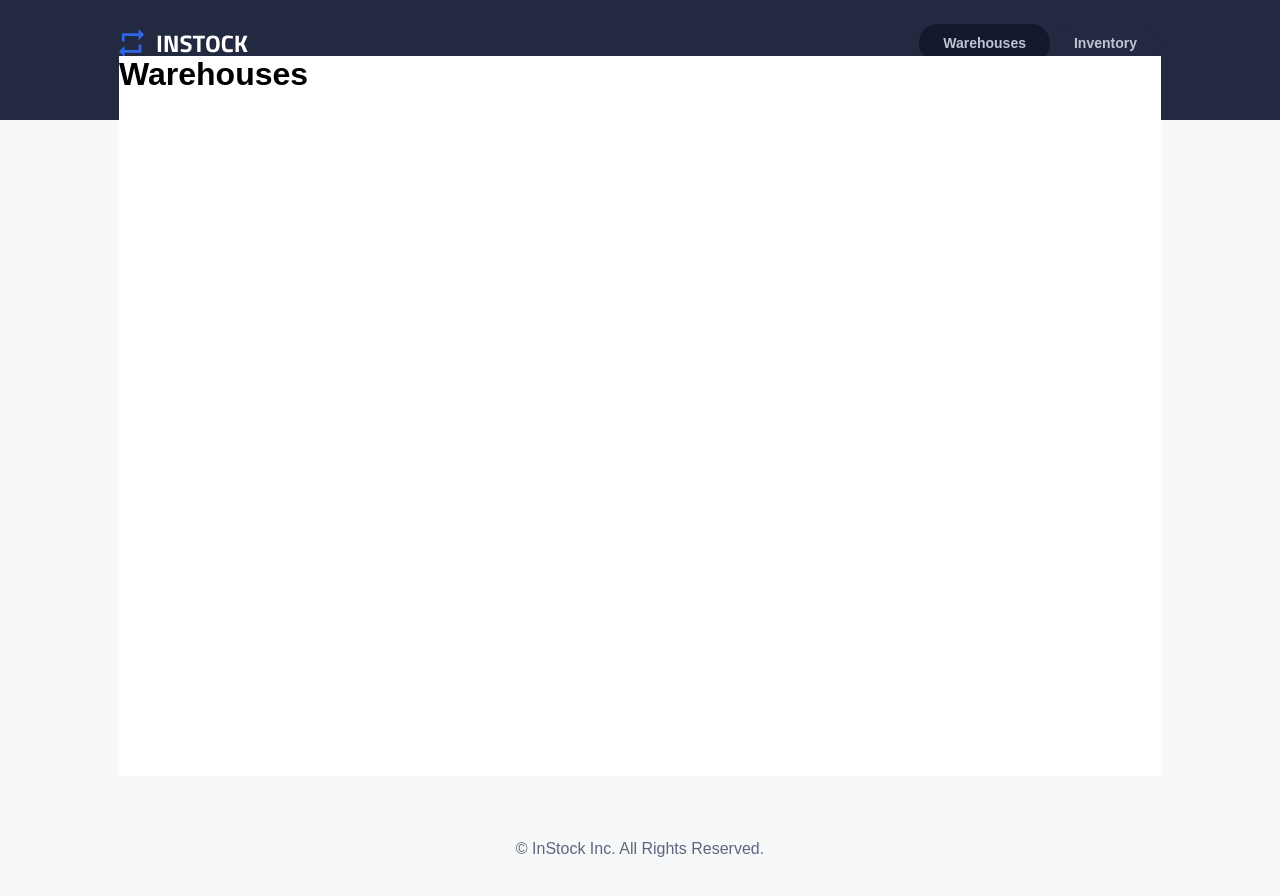
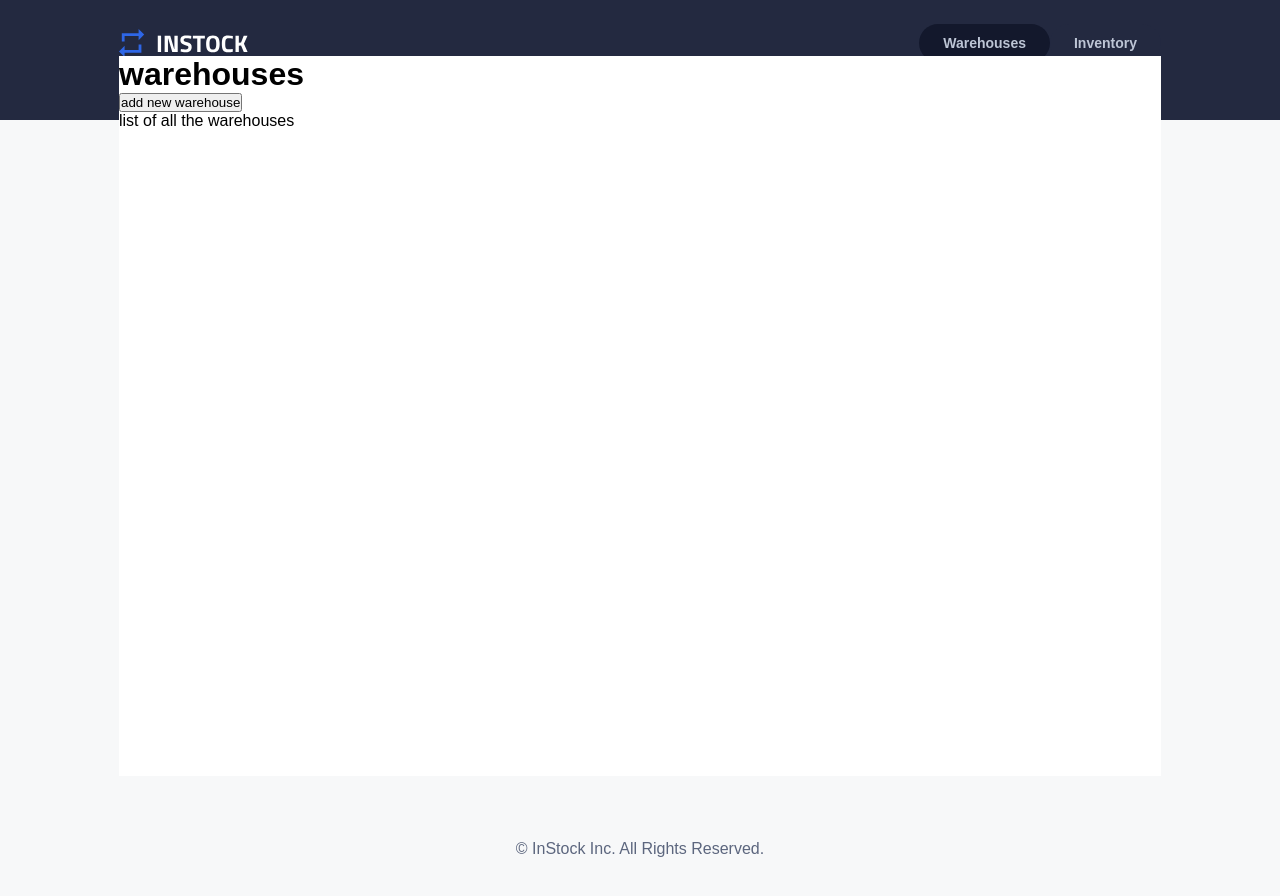
Before and after one commit to Walflower/in-stock-team-2, a React (Create React App) app: page / in a window 1280 px wide. Shown: the top 896 px of the page. Built offline with nearby package versions, Linux system fonts and the light colour scheme.

Commit message:
demo: this is the demo of not have the white box included in the header.

```diff
--- a/src/App.js
+++ b/src/App.js
@@ -8,21 +8,48 @@ import { Footer } from "./components/Footer/Footer";
 import { Warehouses } from "./pages/Warehouses/Warehouses";
 import { Inventories } from "./pages/Inventories/Inventories";
 
+
+import { WarehouseDetails } from "./components/WarehouseDetails/WarehouseDetails";
+
 function App() {
+  //DEMO
   return (
     <BrowserRouter>
       <Header />
+      <main className="main">
+        <div className="main__container">
           <Routes>
             <Route path="/" element={<Warehouses />} />
-        <Route path="/:warehouseId" element={<Warehouses />} />
-        <Route path="/:warehouseId/edit" element={<Warehouses />} />
-        <Route path="/:warehouseId/delete" element={<Warehouses />} />
+            <Route path="/:warehouseId" element={<WarehouseDetails />} />
+
+            <Route
+              path="/:warehouseId/edit"
+              element={
+                <>
+                  <h1>edit the warehouse</h1>
+                </>
+              }
+            />
+            <Route
+              path="/:warehouseId/delete"
+              element={
+                <>
+                  <h1>delete the warehouse</h1>
+                </>
+              }
+            />
             <Route path="/warehouse-add" element={<Warehouses />} />
             <Route path="/delete-warehouse" element={<Warehouses />} />
 
             <Route path="/inventory-list" element={<Inventories />} />
-        <Route path="/iventory-list/delete-item" element={<Inventories />} />
-        <Route path="/inventory-list/:iventoryId" element={<Inventories />} />
+            <Route
+              path="/iventory-list/delete-item"
+              element={<Inventories />}
+            />
+            <Route
+              path="/inventory-list/:iventoryId"
+              element={<Inventories />}
+            />
             <Route
               path="/inventory-list/:iventoryId/edit"
               element={<Inventories />}
@@ -31,6 +58,8 @@ function App() {
 
             <Route path="*" element={<NotFound />} />
           </Routes>
+        </div>
+      </main>
       <Footer />
     </BrowserRouter>
   );
--- a/src/App.scss
+++ b/src/App.scss
@@ -3,3 +3,39 @@
 .App {
   text-align: center;
 }
+
+//don't know if this should be included.
+// *,
+// *::before,
+// *::after {
+//   box-sizing: border-box;
+// }
+
+.main {
+  background-color: $background--lightgrey;
+  height: 90vh;
+  display: flex;
+  justify-content: center;
+  align-items: center;
+
+  &__container {
+    height: 90vh; // this height needs to be able to change depending on page/route
+    width: 100%;
+    position: relative;
+    bottom: 4rem;
+    margin-right: 1rem;
+    margin-left: 1rem;
+
+    z-index: 7;
+    background-color: $primary--white;
+
+    @include tablet {
+      margin-right: $pad--24;
+      margin-left: $pad--24;
+    }
+
+    @include desktop {
+      max-width: 1042px;
+    }
+  }
+}
--- a/src/components/WarehouseDetails/WarehouseDetails.js
+++ b/src/components/WarehouseDetails/WarehouseDetails.js
@@ -1,15 +1,16 @@
+import { Routes, Route } from "react-router-dom";
 import "./WarehouseDetails.scss";
-
+import { useParams } from "react-router-dom";
 
 export function WarehouseDetails() {
-    return (
-        <>
-            {/* <h1 className="">{warehouse.name}</h1>
-            <img
-            className=""
-            src={}
-            alt={}
-            /> */}
-        </>
-    )
+  const { warehouseId } = useParams();
+
+  return (
+    <>
+      <p>id: {warehouseId}</p>
+      <h1>Title box:Washington</h1>
+      <div>detailed list</div>
+      <div>List of individual warehouse inventory</div>
+    </>
+  );
 }
--- a/src/pages/Inventories/Inventories.js
+++ b/src/pages/Inventories/Inventories.js
@@ -4,11 +4,8 @@ import "./Inventories.scss";
 export function Inventories() {
   return (
     <>
-      <main className="main">
-        <div className="main__container">
-          <h1>Inventory List</h1>
-        </div>
-      </main>
+      <h1>Inventory List</h1>
+      <p>list of the the inventory items</p>
     </>
   );
 }
--- a/src/pages/Warehouses/Warehouses.js
+++ b/src/pages/Warehouses/Warehouses.js
@@ -1,12 +1,13 @@
 // home page, houseing the warehouse list
 import "./Warehouses.scss";
+import React from "react";
 
 export function Warehouses() {
   return (
-    <main className="main">
-      <div className="main__container">
-        <h1>Warehouses</h1>
-      </div>
-    </main>
+    <>
+      <h1>warehouses</h1>
+      <button>add new warehouse</button>
+      <p>list of all the warehouses</p>
+    </>
   );
 }
--- a/src/pages/Warehouses/Warehouses.scss
+++ b/src/pages/Warehouses/Warehouses.scss
@@ -1,37 +1,37 @@
-@use "../../styles/partials/index" as *;
+// @use "../../styles/partials/index" as *;
 
-//don't know if this should be included.
-// *,
-// *::before,
-// *::after {
-//   box-sizing: border-box;
+// //don't know if this should be included.
+// // *,
+// // *::before,
+// // *::after {
+// //   box-sizing: border-box;
+// // }
+
+// .main {
+//   background-color: $background--lightgrey;
+//   height: 90vh;
+//   display: flex;
+//   justify-content: center;
+//   align-items: center;
+
+//   &__container {
+//     height: 90vh; // this height needs to be able to change depending on page/route
+//     width: 100%;
+//     position: relative;
+//     bottom: 4rem;
+//     margin-right: 1rem;
+//     margin-left: 1rem;
+
+//     z-index: 7;
+//     background-color: $primary--white;
+
+//     @include tablet {
+//       margin-right: $pad--24;
+//       margin-left: $pad--24;
+//     }
+
+//     @include desktop {
+//       max-width: 1042px;
+//     }
+//   }
 // }
-
-.main {
-  background-color: $background--lightgrey;
-  height: 90vh;
-  display: flex;
-  justify-content: center;
-  align-items: center;
-
-  &__container {
-    height: 90vh; // this height needs to be able to change depending on page/route
-    width: 100%;
-    position: relative;
-    bottom: 4rem;
-    margin-right: 1rem;
-    margin-left: 1rem;
-
-    z-index: 7;
-    background-color: $primary--white;
-
-    @include tablet {
-      margin-right: $pad--24;
-      margin-left: $pad--24;
-    }
-
-    @include desktop {
-      max-width: 1042px;
-    }
-  }
-}
```
Also changed, not shown: src/components/InventoryList/InventoryList.js (+8 -6 lines), src/components/Header/InnerHeader.js (added). Lines whose indentation alone changed are shown as unchanged.
